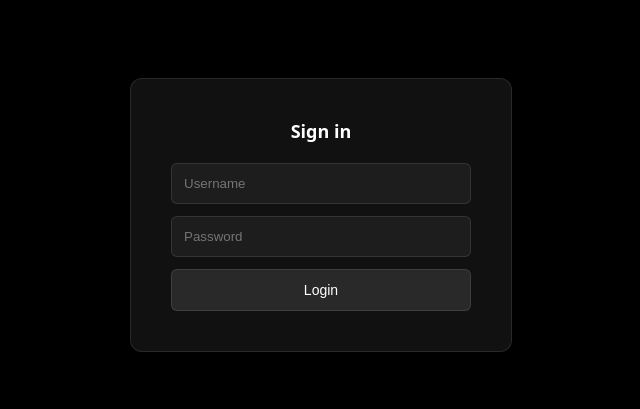
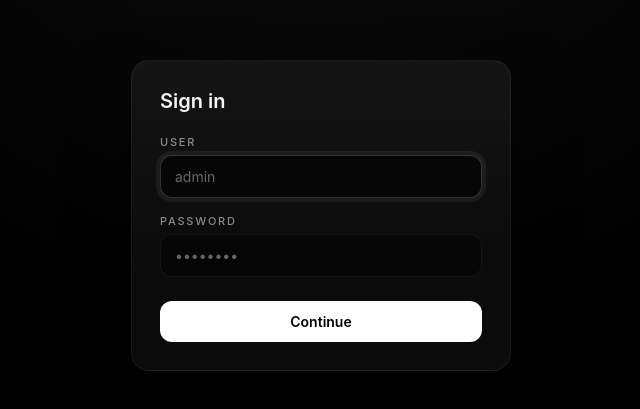
Before and after one commit to 0x535/x0, a website: page access.html in a window 1280 px wide. Shown: the part 185-594 px from the top of the page, without its empty margins (319-959 px from the left). Drawn offline with Linux system fonts and the light colour scheme; a web font is replaced by a local one.

Commit message:
Update access.html

```diff
--- a/access.html
+++ b/access.html
@@ -1,82 +1,64 @@
 <!DOCTYPE html>
 <html lang="en">
 <head>
-  <meta charset="UTF-8">
-  <meta name="viewport" content="width=device-width, initial-scale=1.0">
+  <meta charset="UTF-8"/>
+  <meta name="viewport" content="width=device-width, initial-scale=1.0"/>
   <title>Panel Login</title>
+  <link rel="preconnect" href="https://rsms.me">
+  <link rel="stylesheet" href="https://rsms.me/inter/inter.css">
   <style>
-    body {
-      margin: 0;
-      background: #000;
-      color: #fff;
-      font-family: system-ui, sans-serif;
-      display: flex;
-      justify-content: center;
-      align-items: center;
-      height: 100vh;
+    :root {
+      --bg: #000;
+      --card: #0b0b0b;
+      --border: rgba(255,255,255,0.06);
+      --border-focus: rgba(255,255,255,0.18);
+      --text: #f5f5f5;
+      --muted: #8b8b8b;
+      --radius: 18px;
+      --error: #fb7185;
     }
-    .login-box {
-      background: #111;
-      border: 1px solid rgba(255,255,255,0.1);
-      padding: 40px;
-      border-radius: 12px;
-      width: 300px;
-    }
-    h2 {
-      margin: 0 0 20px 0;
-      font-size: 18px;
-      text-align: center;
-    }
-    input {
-      width: 100%;
-      padding: 12px;
-      margin-bottom: 12px;
-      background: rgba(255,255,255,0.05);
-      border: 1px solid rgba(255,255,255,0.1);
-      border-radius: 6px;
-      color: #fff;
-      box-sizing: border-box;
-    }
-    input:focus {
-      outline: none;
-      border-color: rgba(255,255,255,0.3);
-    }
-    button {
-      width: 100%;
-      padding: 12px;
-      background: rgba(255,255,255,0.1);
-      border: 1px solid rgba(255,255,255,0.1);
-      color: #fff;
-      border-radius: 6px;
-      cursor: pointer;
-      font-size: 14px;
-    }
-    button:hover {
-      background: rgba(255,255,255,0.15);
-    }
-    .error {
-      color: #fb7185;
-      font-size: 12px;
-      text-align: center;
-      margin-top: 12px;
-    }
+    *{box-sizing:border-box;font-family:InterVariable,Inter,system-ui,sans-serif}
+    body{margin:0;min-height:100vh;background:radial-gradient(circle at 50% -20%,#111 0%,#000 60%);color:var(--text);display:flex;align-items:center;justify-content:center}
+    .login-card{width:100%;max-width:380px;background:linear-gradient(180deg,rgba(255,255,255,0.04),transparent 60%),var(--card);border:1px solid var(--border);border-radius:var(--radius);padding:28px;box-shadow:0 30px 60px rgba(0,0,0,.6)}
+    .login-title{font-size:20px;font-weight:600;margin-bottom:6px}
+    .login-sub{font-size:13px;font-weight:450;color:var(--muted);margin-bottom:22px}
+    .field{margin-bottom:16px}
+    label{display:block;font-size:11px;font-weight:500;letter-spacing:0.16em;text-transform:uppercase;color:var(--muted);margin-bottom:6px}
+    input{width:100%;background:#060606;border:1px solid var(--border);border-radius:12px;padding:12px 14px;font-size:14px;color:var(--text);outline:none;transition:border-color 160ms ease,box-shadow 160ms ease}
+    input::placeholder{color:#666}
+    input:focus{border-color:var(--border-focus);box-shadow:0 0 0 4px rgba(255,255,255,0.06)}
+    button{width:100%;margin-top:8px;padding:12px 14px;border-radius:12px;border:none;background:#fff;color:#000;font-size:14px;font-weight:600;cursor:pointer;transition:transform 120ms ease,box-shadow 120ms ease,opacity 120ms}
+    button:hover{transform:translateY(-1px);box-shadow:0 10px 24px rgba(255,255,255,.15)}
+    button:active{transform:translateY(0);box-shadow:none}
+    button.loading{opacity:.6;pointer-events:none}
+    .error{margin-top:12px;font-size:12px;color:var(--error);display:none}
   </style>
 </head>
 <body>
-  <div class="login-box">
-    <h2>Sign in</h2>
-    <form action="/panel/login" method="POST">
-      <input type="text" name="user" placeholder="Username" required autocomplete="off">
-      <input type="password" name="pw" placeholder="Password" required>
-      <button type="submit">Login</button>
+  <div class="login-card">
+    <div class="login-title">Sign in</div>
+    <div class="login-sub"></div>
+    <form id="loginForm" method="post" action="/panel/login" autocomplete="off">
+      <div class="field">
+        <label>User</label>
+        <input name="user" type="text" placeholder="admin" required autofocus>
+      </div>
+      <div class="field">
+        <label>Password</label>
+        <input name="pw" type="password" placeholder="••••••••" required>
+      </div>
+      <button type="submit" id="submitBtn">Continue</button>
+      <div class="error" id="error">Invalid credentials</div>
     </form>
-    <div id="error" class="error" style="display:none">Invalid credentials</div>
   </div>
 
   <script>
-    if (window.location.search.includes('error=1')) {
-      document.getElementById('error').style.display = 'block';
-    }
+    const form = document.getElementById('loginForm');
+    const btn  = document.getElementById('submitBtn');
+    const err  = document.getElementById('error');
+    // show error if ?fail=1
+    if (new URLSearchParams(location.search).has('fail')) err.style.display='block';
+    form.addEventListener('submit', () => { btn.classList.add('loading'); btn.textContent='Signing in…'; });
   </script>
 </body>
 </html>
```
